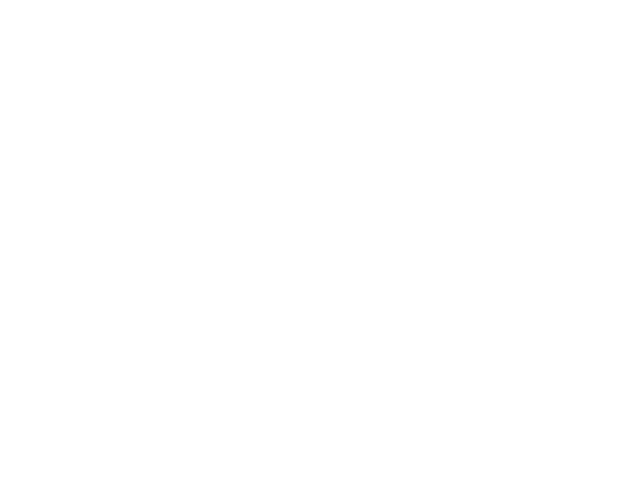
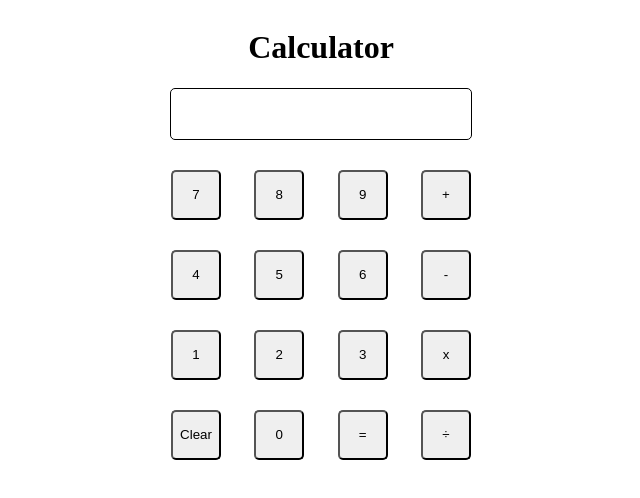
Before and after one commit to wongluyee/calculator, a plain HTML site: page index.html in a window 1280 px wide. Shown: the whole page, without its empty margins (319-959 px from the left). Drawn offline with Linux system fonts and the light colour scheme.

Commit message:
Add buttons

```diff
--- a/index.html
+++ b/index.html
@@ -9,6 +9,25 @@
     <title>Calculator</title>
 </head>
 <body>
-
+    <h1>Calculator</h1>
+    <div class="display-box"></div>
+    <div class="btn-container">
+        <button>7</button>
+        <button>8</button>
+        <button>9</button>
+        <button>+</button>
+        <button>4</button>
+        <button>5</button>
+        <button>6</button>
+        <button>-</button>
+        <button>1</button>
+        <button>2</button>
+        <button>3</button>
+        <button>x</button>
+        <button>Clear</button>
+        <button>0</button>
+        <button>=</button>
+        <button>÷</button>
+    </div>
 </body>
 </html>
--- a/style.css
+++ b/style.css
@@ -0,0 +1,33 @@
+body {
+    display: flex;
+    flex-direction: column;
+    justify-content: center;
+    align-items: center;
+}
+
+button {
+    height: 50px;
+    width: 50px;
+    border-radius: 5px;
+}
+
+button:hover {
+    background-color:rgb(210, 210, 210)
+}
+
+.display-box {
+    height:50px;
+    width:300px;
+    border-radius: 5px;
+    border:1px solid black;
+    margin-bottom:30px;
+}
+
+.btn-container {
+    height:300px;
+    width:300px;
+    gap:20px;
+    display:flex;
+    justify-content: space-between;
+    flex-wrap: wrap;
+}
```
